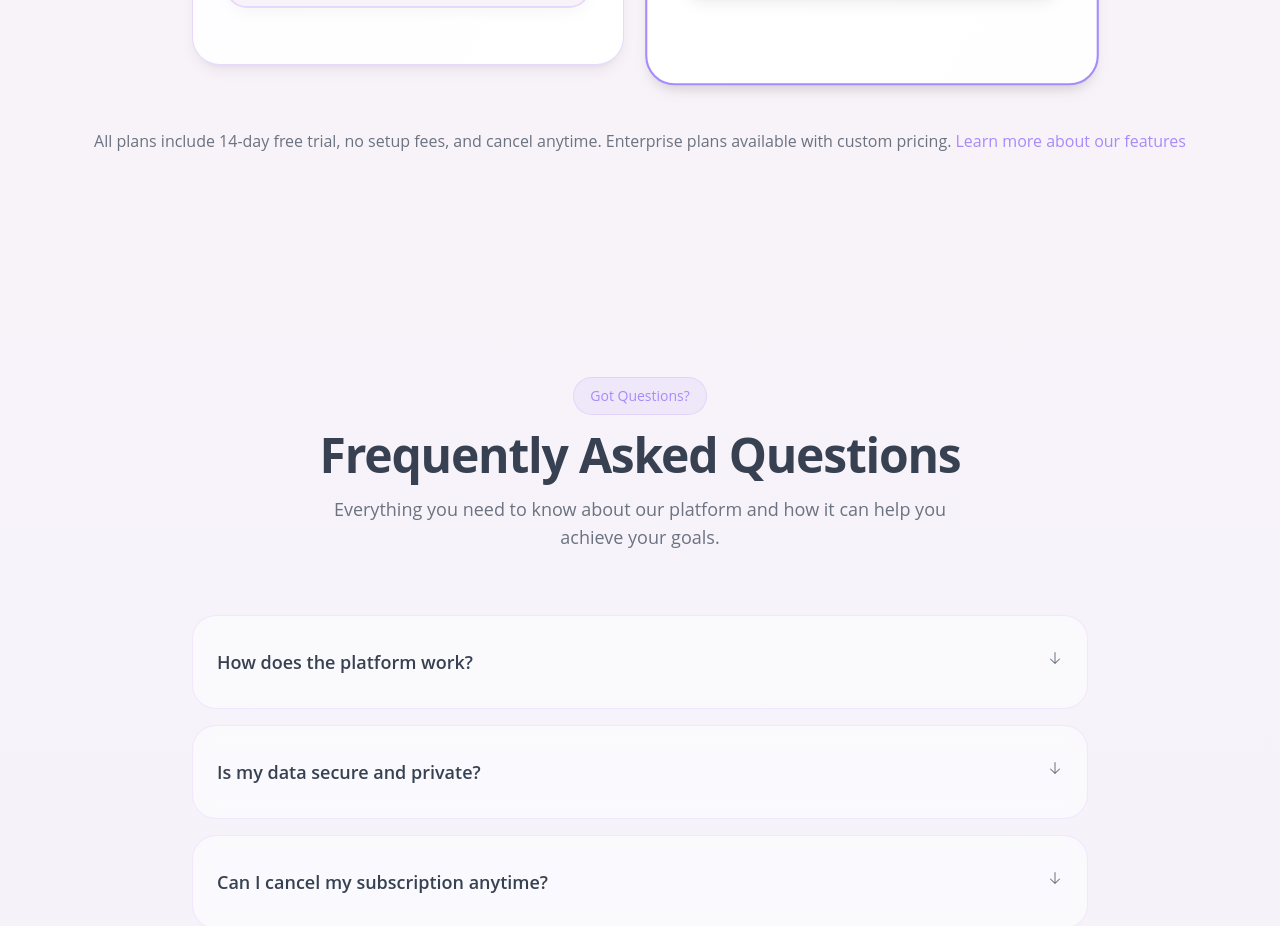
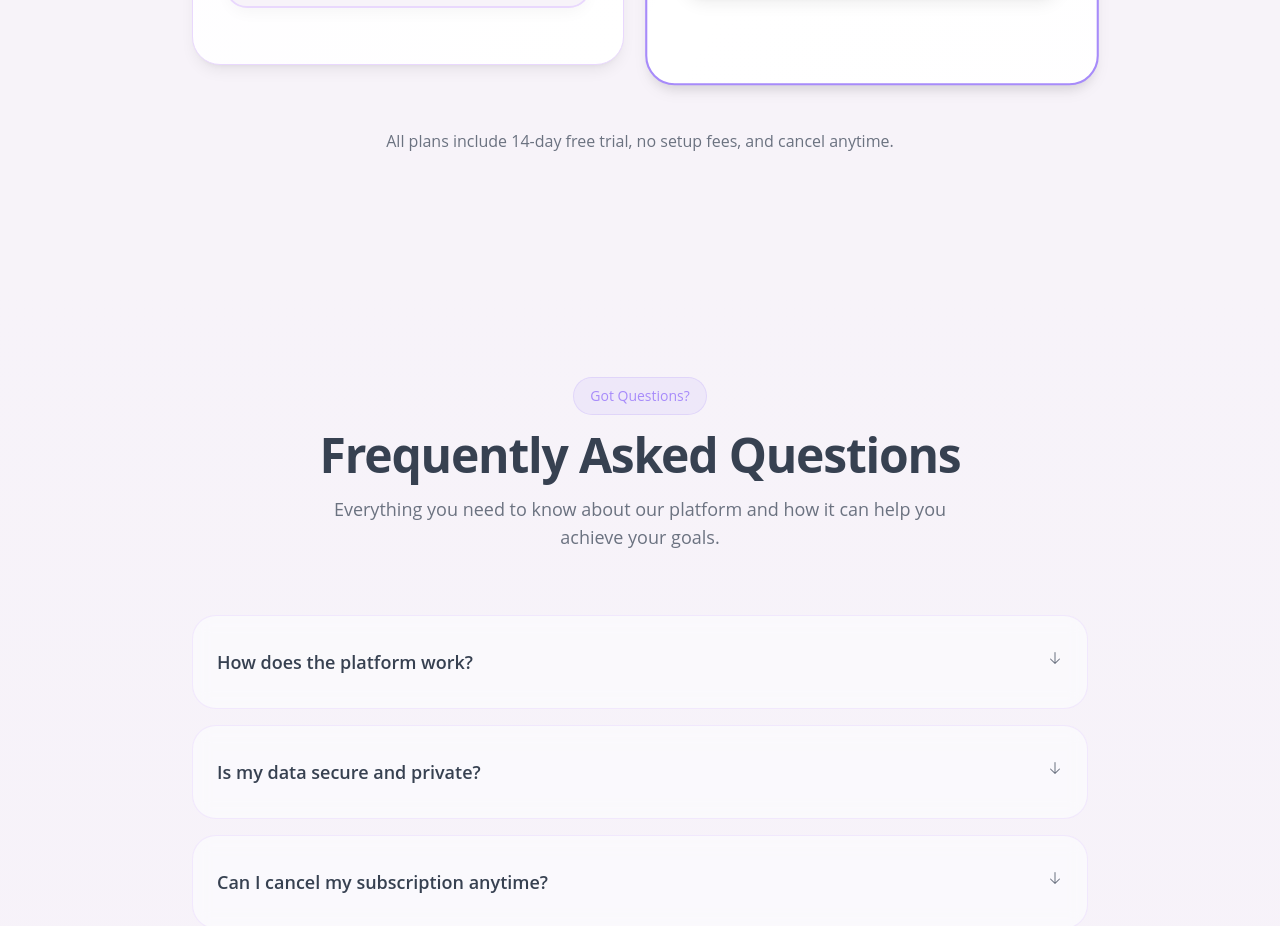
Before and after one commit to jaqubowsky/create-nextjs-app, a Next.js app: page / in a window 1280 px wide. Shown: the part 6320-7246 px from the top of the page. Built offline with nearby package versions, Linux system fonts and the light colour scheme.

Commit message:
fix: simplify footer content in pricing component and update landing page footer text

```diff
--- a/src/features/landing/components/pricing.tsx
+++ b/src/features/landing/components/pricing.tsx
@@ -119,15 +119,7 @@ export function Pricing() {
 				</div>
 
 				<div className="mt-16 text-center">
-					<p className="text-muted-foreground text-base">
-						{pricing.footer}{" "}
-						<a
-							href="/features"
-							className="text-primary hover:text-primary/80 font-medium transition-colors"
-						>
-							{ui.learnMoreFeatures}
-						</a>
-					</p>
+					<p className="text-muted-foreground text-base">{pricing.footer}</p>
 				</div>
 			</div>
 		</section>
--- a/src/features/landing/config/landing-content.ts
+++ b/src/features/landing/config/landing-content.ts
@@ -287,7 +287,7 @@ export const landingConfig = {
 			},
 		],
 		footer:
-			"All plans include 14-day free trial, no setup fees, and cancel anytime. Enterprise plans available with custom pricing.",
+			"All plans include 14-day free trial, no setup fees, and cancel anytime.",
 	},
 
 	// Comparison Section
```
